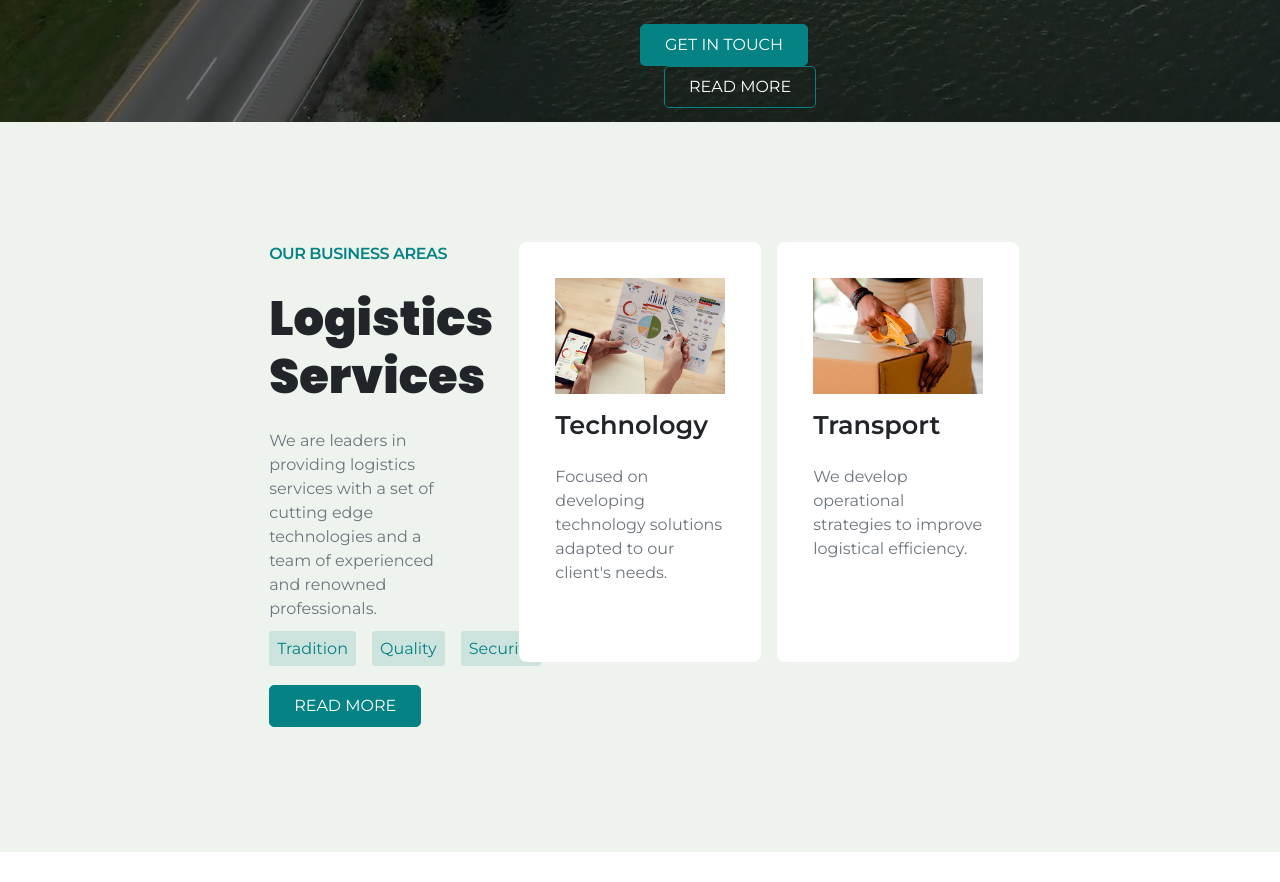
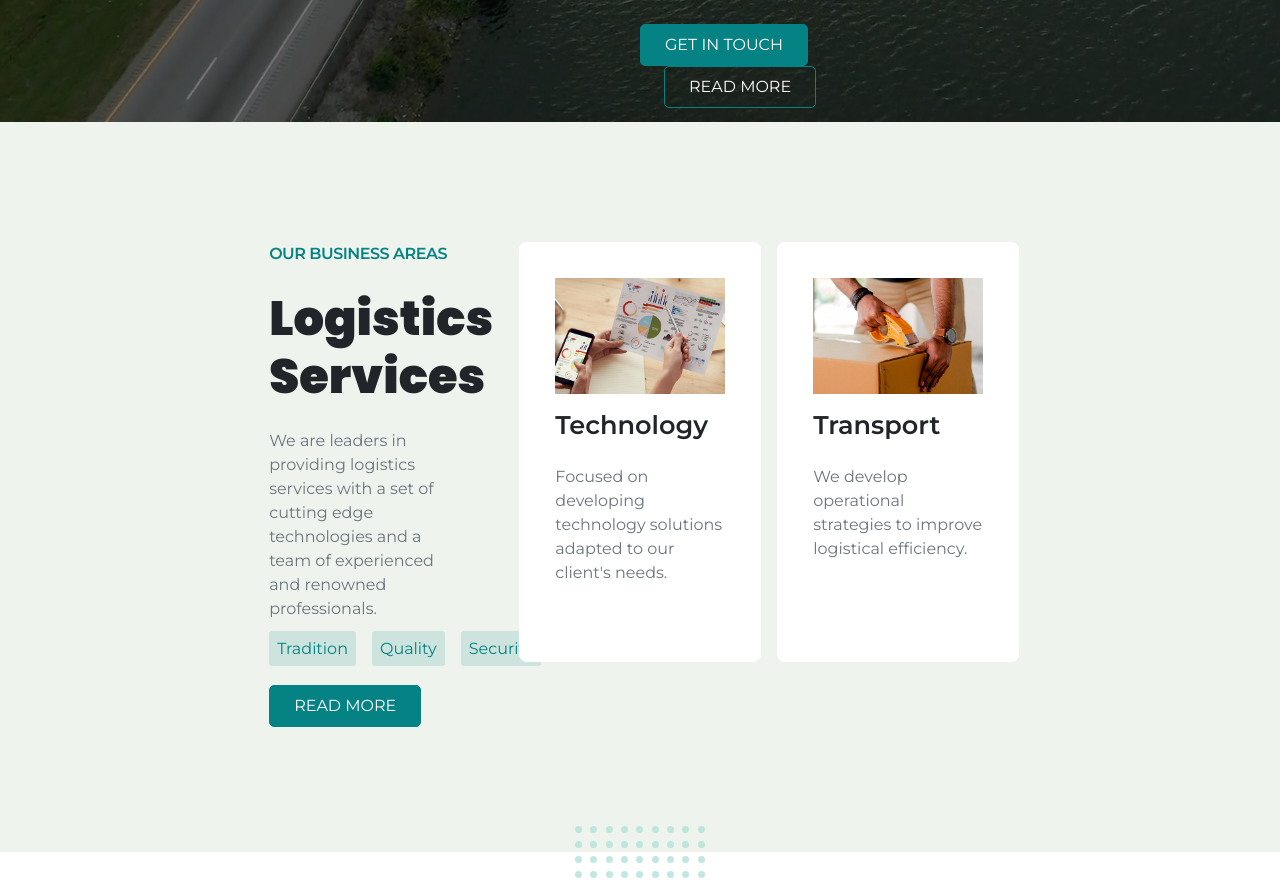
Before and after one commit to AnTosi/proj-html-vuejs, a Vue app: page / in a window 1280 px wide. Shown: the part 740-1622 px from the top of the page. Before the commit the page ends 1592 px from the top, so only its background shows below. Built offline with nearby package versions, Linux system fonts and the light colour scheme.

Commit message:
do green circles

```diff
--- a/src/components/SiteMain.vue
+++ b/src/components/SiteMain.vue
@@ -67,6 +67,9 @@
                 </div>
             </div>
 
+            <div class="sm_circles_container d-flex flex-wrap">
+                <span class="sm_circle mx-1" v-for="index in 36" :key="index"></span>
+            </div>
         </section>
 
         <section class="three">
@@ -137,6 +140,7 @@ export default {
                 height: 2rem;
                 top: 2.7rem;
                 z-index: -1;
+                opacity: 0.6;
             }
 
             p {
@@ -154,6 +158,7 @@ export default {
         height: 730px;
         background-color: #EEF4ED;
         padding: 120px 1rem;
+        position: relative;
 
         h3 {
             font-size: 3rem;
@@ -183,6 +188,29 @@ export default {
                 font-size: 1.6rem;
             }
         }
+
+        .sm_circles_container {
+
+            width: 138px;
+            height: 60px;
+            justify-content: space-around;
+            align-items: center;
+            position: absolute;
+            bottom: 0;
+            left: 50%;
+            transform: translate(-50%, 50%);
+
+            .sm_circle {
+                background-color: #B3E1DB;
+                height: 7px;
+                width: 7px;
+                border-radius: 50%;
+                display: inline-block;
+                opacity: 0.8;
+            }
+
+
+        }
     }
 
 </style>
```
